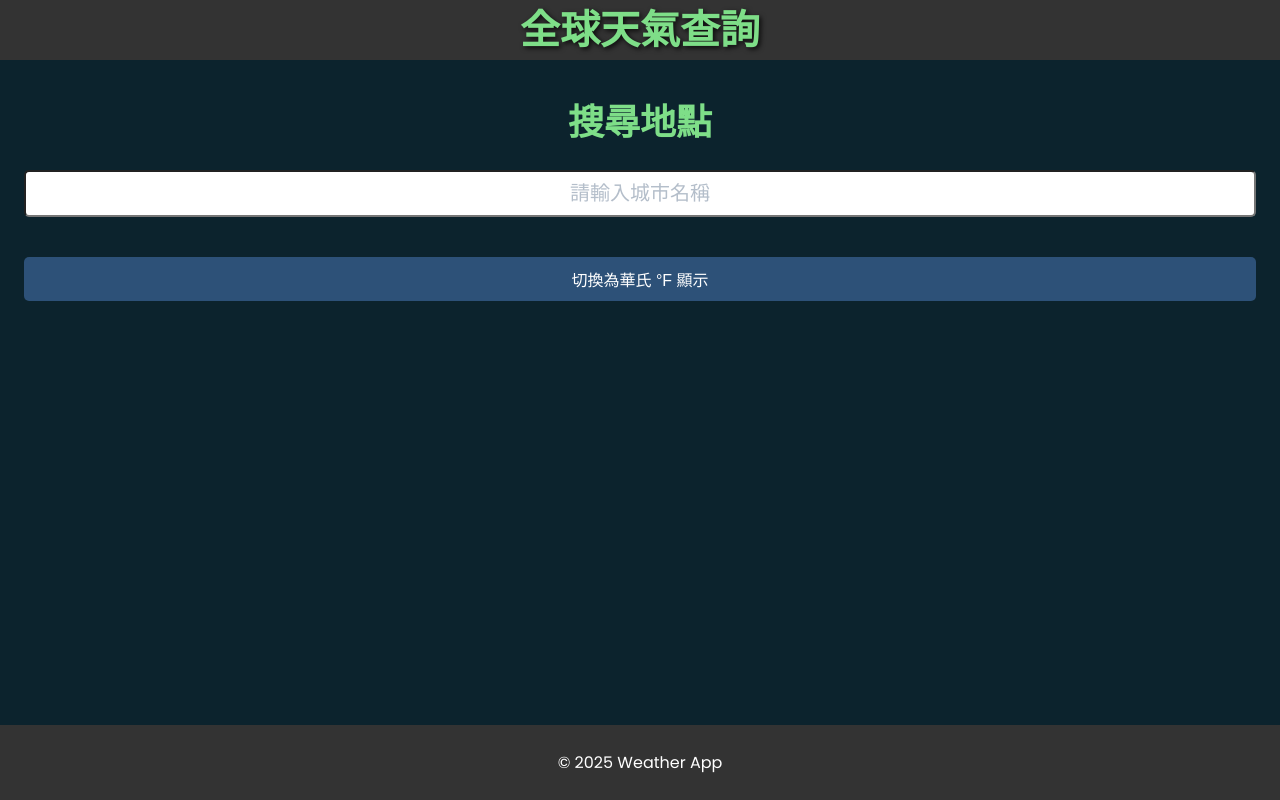
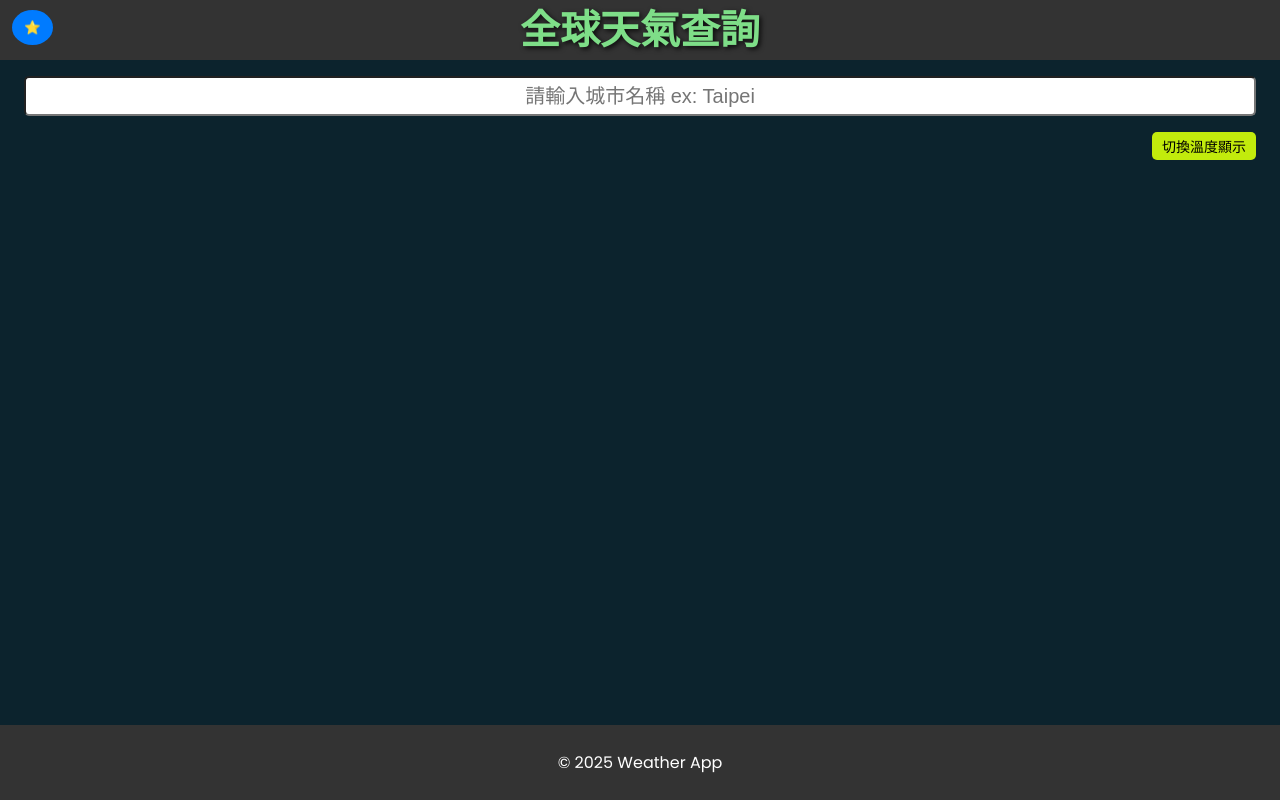
Before and after one commit to seraphimboyi/weather-dashboard, a React (Vite) app: page / in a window 1280 px wide. Built offline with nearby package versions, Linux system fonts and the light colour scheme.

Commit message:
update: adjust structure and styles of multiple components
- 調整 `DashBoard`、`Current`、`Forecast`、`SearchLocation` 元件的結構
- 優化樣式，提高 UI 一致性與可讀性
- 改善元件組織，提升維護性

```diff
--- a/src/components/DashBoard/Current/index.tsx
+++ b/src/components/DashBoard/Current/index.tsx
@@ -1,18 +1,20 @@
 import React from "react";
 import { mapWeatherCode } from "../data";
 import { WeatherApiResponse } from "../../../types/weatherApi";
-import { Title, Container, Ul, Li } from "./styled";
+import { Container, Ul, Li, Button } from "./styled";
 
 type TypeCurrentProps = {
   weatherData: WeatherApiResponse;
   cityName: string;
-  isCelsius: boolean; // 🔹 新增屬性來控制溫度顯示
+  isCelsius: boolean;
+  addToFavorites: (city: string, lat: number, lon: number) => void;
 };
 
 const Current: React.FC<TypeCurrentProps> = ({
   weatherData,
   cityName,
   isCelsius,
+  addToFavorites,
 }) => {
   const {
     timezone,
@@ -24,16 +26,18 @@ const Current: React.FC<TypeCurrentProps> = ({
     },
   } = weatherData;
 
+  const latitude = weatherData.latitude ?? null;
+  const longitude = weatherData.longitude ?? null;
+
   const temperature = isCelsius
     ? temperature_2m
     : (temperature_2m * 9) / 5 + 32;
 
   return (
     <Container>
-      <Title>即時天氣狀況</Title>
       <Ul>
-        <Li>時區: {timezone || "未知地區"}</Li>
         <Li>城市名稱: {cityName || "未知城市"}</Li>
+        <Li>所在時區: {timezone || "未知地區"}</Li>
         <Li>
           當前溫度: {temperature.toFixed(1)}°{isCelsius ? "C" : "F"}
         </Li>
@@ -41,6 +45,9 @@ const Current: React.FC<TypeCurrentProps> = ({
         <Li>風速: {windspeed_10m} km/h</Li>
         <Li>濕度: {relative_humidity_2m}%</Li>
       </Ul>
+      <Button onClick={() => addToFavorites(cityName, latitude, longitude)}>
+        加入最愛
+      </Button>
     </Container>
   );
 };
--- a/src/components/DashBoard/Current/styled.tsx
+++ b/src/components/DashBoard/Current/styled.tsx
@@ -1,6 +1,7 @@
 import styled from "styled-components";
 
 export const Container = styled.div`
+  position: relative;
   display: flex;
   row-gap: 16px;
   flex-direction: column;
@@ -15,12 +16,6 @@ export const Container = styled.div`
   padding: 20px 0px;
 `;
 
-export const Title = styled.h3`
-  font-size: 24px;
-  font-weight: bold;
-  color: #7ede88;
-`;
-
 export const Ul = styled.ul`
   display: flex;
   flex-direction: column;
@@ -28,5 +23,21 @@ export const Ul = styled.ul`
 `;
 
 export const Li = styled.li`
-  font-size: 16px;
+  font-size: 20px;
 `;
+
+export const Button = styled.button`
+  position: absolute;
+  background-color: #c2eb0c;
+  right: 10px;
+  top: 10px;
+  padding: 4px 10px;
+  border: none;
+  border-radius: 5px;
+  font-size: 14px;
+  cursor: pointer;
+  transition: background-color 0.3s;
+  &:hover {
+    background-color: #5cbf6a;
+  }
+`;
--- a/src/components/DashBoard/Forecast/styled.tsx
+++ b/src/components/DashBoard/Forecast/styled.tsx
@@ -17,13 +17,6 @@ export const Container = styled.div`
   background-size: cover;
   background-position: center;
   text-shadow: 2px 2px 5px rgba(0, 0, 0, 0.8);
-  padding: 20px 0px;
-`;
-
-export const Title = styled.h3`
-  font-size: 24px;
-  font-weight: bold;
-  color: #7ede88;
 `;
 
 export const Cards = styled.div`
@@ -55,13 +48,12 @@ export const Card = styled.div`
   border-radius: 10px;
   padding: 20px;
   background-color: rgba(61, 65, 85, 0.7);
-  backdrop-filter: blur(5px);
   display: flex;
   flex-direction: column;
   row-gap: 8px;
 `;
 
-export const CardTitle = styled.span`
+export const Date = styled.span`
   font-size: 20px;
   font-weight: bold;
   color: #c2eb0c;
--- a/src/components/DashBoard/SearchLocation/index.tsx
+++ b/src/components/DashBoard/SearchLocation/index.tsx
@@ -1,6 +1,6 @@
 import { useEffect, useRef, useState } from "react";
 import { type LocationResult } from "../../../types/weatherApi";
-import { Title, Container, InputWrapper, Input, Ul, Li } from "./styled";
+import { Container, InputWrapper, Input, Ul, Li } from "./styled";
 
 type SearchLocationProps = {
   searchQuery: string;
@@ -49,12 +49,11 @@ const SearchLocation: React.FC<SearchLocationProps> = ({
 
   return (
     <Container>
-      <Title>搜尋地點</Title>
       <InputWrapper>
         <Input
           ref={inputRef}
           type="text"
-          placeholder="請輸入城市名稱"
+          placeholder="請輸入城市名稱 ex: Taipei"
           value={searchQuery}
           onChange={(e) => setSearchQuery(e.target.value)}
           onFocus={() => setShowSuggestions(true)}
--- a/src/components/DashBoard/SearchLocation/styled.tsx
+++ b/src/components/DashBoard/SearchLocation/styled.tsx
@@ -12,13 +12,6 @@ export const Container = styled.div`
   align-items: center;
   justify-content: center;
   row-gap: 20px;
-  padding: 20px 0px;
-`;
-
-export const Title = styled.h2`
-  font-size: 36px;
-  font-weight: bold;
-  color: #7ede88;
 `;
 
 export const InputWrapper = styled.div`
@@ -29,19 +22,16 @@ export const InputWrapper = styled.div`
 `;
 
 export const Input = styled.input`
+  height: 40px;
   width: 100%;
   border-radius: 5px;
   padding: 10px;
   font-size: 20px;
   text-align: center;
 
-  &::placeholder {
-    color: #b4beca; /* ✅ 讓 placeholder 也能適應背景 */
-  }
-
   &:focus {
     outline: none;
-    border: 1px solid rgba(134, 30, 30, 0.8);
+    border: 2px solid #c2eb0c;
     background: #b4beca;
   }
 `;
@@ -57,9 +47,10 @@ export const Ul = styled.ul`
 
 export const Li = styled.li`
   font-size: 18px;
+  color: #7ede88;
   border-bottom: 1px solid #b4beca;
   cursor: pointer;
   &:hover {
-    color: #86201e;
+    color: #fff;
   }
 `;
--- a/src/components/DashBoard/index.tsx
+++ b/src/components/DashBoard/index.tsx
@@ -1,60 +1,53 @@
-import { useEffect, useRef, useState } from "react";
-import {
-  type LocationResult,
-  type WeatherApiResponse,
-} from "../../types/weatherApi";
+import { useEffect, useState } from "react";
+import { type WeatherApiResponse } from "../../types/weatherApi";
 import Current from "./Current";
 import Forecast from "./Forecast";
 import SearchLocation from "./SearchLocation";
-import { Container, Button } from "./styled";
+import Favorite from "./Favorite";
+import {
+  Container,
+  Button,
+  ButtonWrapper,
+  ToastMessage,
+  WeatherFiled,
+  Title,
+} from "./styled";
+
+type FavoriteItem = {
+  name: string;
+  lat: number;
+  lon: number;
+};
 
 const DashBoard: React.FC = () => {
   const [searchQuery, setSearchQuery] = useState<string>("");
-  const [locations, setLocations] = useState<LocationResult[]>([]);
   const [latitude, setLatitude] = useState<number | null>(null);
   const [longitude, setLongitude] = useState<number | null>(null);
   const [cityName, setCityName] = useState<string>("");
   const [weatherData, setWeatherData] = useState<WeatherApiResponse | null>(
     null
   );
-  const [isCelsius, setIsCelsius] = useState<boolean>(true); // 🔹 新增狀態來控制溫度單位
+  const [isCelsius, setIsCelsius] = useState<boolean>(true);
+  const [favorites, setFavorites] = useState<FavoriteItem[]>([]);
+  const [toastMessage, setToastMessage] = useState<string>("");
 
-  const inputRef = useRef<HTMLInputElement | null>(null);
+  // 初始化 LocalStorage 的最愛城市
+  useEffect(() => {
+    const storedFavorites = JSON.parse(
+      localStorage.getItem("favorites") || "[]"
+    );
+    setFavorites(storedFavorites);
+  }, []);
 
-  // 監聽使用者輸入，搜尋地點
-  useEffect(() => {
-    if (searchQuery.length < 2) {
-      setLocations([]);
-      return;
-    }
-
-    const fetchLocations = async () => {
-      try {
-        const response = await fetch(
-          `https://geocoding-api.open-meteo.com/v1/search?name=${searchQuery}&count=10&language=en&format=json`
-        );
-        if (!response.ok) throw new Error("地點搜尋失敗");
-
-        const data = await response.json();
-        setLocations(data.results || []);
-      } catch (error) {
-        console.error("搜尋地點時發生錯誤:", error);
-      }
-    };
-
-    fetchLocations();
-  }, [searchQuery]);
-
-  // 取得即時天氣 & 5 天天氣預報
+  // 取得天氣資料
   useEffect(() => {
     if (latitude === null || longitude === null) return;
 
     const fetchWeather = async () => {
       try {
         const response = await fetch(
-          `https://api.open-meteo.com/v1/forecast?latitude=${latitude}&longitude=${longitude}&current=temperature_2m,weathercode,windspeed_10m,relative_humidity_2m&daily=temperature_2m_max,temperature_2m_min,weathercode&forecast_days=5&timezone=auto`
+          `https://api.open-meteo.com/v1/forecast?latitude=${latitude}&longitude=${longitude}&current=temperature_2m,weathercode,windspeed_10m,relative_humidity_2m&daily=temperature_2m_max,temperature_2m_min,weathercode&forecast_days=7&timezone=auto`
         );
-
         if (!response.ok) throw new Error("天氣查詢失敗");
 
         const data: WeatherApiResponse = await response.json();
@@ -67,12 +60,58 @@ const DashBoard: React.FC = () => {
     fetchWeather();
   }, [latitude, longitude]);
 
-  const toggleTemperatureUnit = () => {
-    setIsCelsius((prev) => !prev);
+  // 顯示 Toast 訊息
+  const showToast = (msg: string) => {
+    setToastMessage(msg);
+    setTimeout(() => setToastMessage(""), 3000);
+  };
+
+  // 加入最愛
+  const addToFavorites = (city: string, lat: number, lon: number) => {
+    if (
+      favorites.some(
+        (fav) => fav.name === city && fav.lat === lat && fav.lon === lon
+      )
+    ) {
+      showToast(`已將 ${city} 加入過最愛囉`);
+      return;
+    }
+
+    const newFavorites = [...favorites, { name: city, lat, lon }];
+    setFavorites(newFavorites);
+    localStorage.setItem("favorites", JSON.stringify(newFavorites));
+    showToast(`已成功將 ${city} 加入最愛`);
+  };
+
+  // 移除最愛
+  const removeFromFavorites = (city: string, lat: number, lon: number) => {
+    const newFavorites = favorites.filter(
+      (fav) => !(fav.name === city && fav.lat === lat && fav.lon === lon)
+    );
+    setFavorites(newFavorites);
+    localStorage.setItem("favorites", JSON.stringify(newFavorites));
+    showToast(`已從最愛中移除 ${city}`);
+  };
+
+  // 點擊最愛城市時，查詢天氣
+  const handleFavoriteClick = (fav: FavoriteItem) => {
+    setLatitude(fav.lat);
+    setLongitude(fav.lon);
+    setCityName(fav.name);
+    showToast(`已載入 ${fav.name} 的天氣資訊`);
   };
 
   return (
     <Container>
+      {toastMessage && <ToastMessage>{toastMessage}</ToastMessage>}
+
+      <Favorite
+        favorites={favorites}
+        onSelectCity={handleFavoriteClick}
+        onRemoveCity={removeFromFavorites}
+      />
+
+      <WeatherFiled>
         <SearchLocation
           searchQuery={searchQuery}
           setSearchQuery={setSearchQuery}
@@ -80,21 +119,24 @@ const DashBoard: React.FC = () => {
           setLongitude={setLongitude}
           setCityName={setCityName}
         />
-
-      <Button onClick={toggleTemperatureUnit}>
-        {isCelsius ? "切換為華氏 °F 顯示" : "切換為攝氏 °C 顯示"}
-      </Button>
+        <ButtonWrapper>
+          <Button onClick={() => setIsCelsius(!isCelsius)}>切換溫度顯示</Button>
+        </ButtonWrapper>
 
         {weatherData && (
           <>
+            <Title>即時天氣狀況</Title>
             <Current
               weatherData={weatherData}
               cityName={cityName}
               isCelsius={isCelsius}
+              addToFavorites={addToFavorites}
             />
+            <Title>未來 5 天天氣預報</Title>
             <Forecast weatherData={weatherData} isCelsius={isCelsius} />
           </>
         )}
+      </WeatherFiled>
     </Container>
   );
 };
--- a/src/components/DashBoard/styled.tsx
+++ b/src/components/DashBoard/styled.tsx
@@ -1,30 +1,77 @@
-import styled from "styled-components";
+import { styled, keyframes } from "styled-components";
 import { ExtraLarge, Desktop, Tablet, Mobile } from "../../styles/breakpoints";
 
 export const Container = styled.div`
   display: flex;
   flex-direction: column;
   max-width: 1340px;
+  column-gap: 30px;
   width: 100%;
   margin: 0 auto;
-  row-gap: 20px;
   padding: 0px 12px;
   @media ${Tablet} {
     padding: 0px 24px;
   }
+  @media ${Desktop} {
+    flex-direction: row;
+  }
+  @media ${ExtraLarge} {
+    padding: 0px;
+  }
+`;
+
+export const WeatherFiled = styled.div`
+  flex: 1;
+  display: flex;
+  flex-direction: column;
+  row-gap: 16px;
+`;
+
+export const Title = styled.h3`
+  font-size: 24px;
+  font-weight: bold;
+  color: #7ede88;
+  text-align: center;
+`;
+
+export const ButtonWrapper = styled.div`
+  display: flex;
+  justify-content: end;
 `;
 
 export const Button = styled.button`
-  padding: 10px 20px;
+  padding: 4px 10px;
   border: none;
   border-radius: 5px;
-  background-color: #2d5178;
-  color: white;
-  font-size: 16px;
+  background-color: #c2eb0c;
+  color: black;
+  font-size: 14px;
   cursor: pointer;
   transition: background-color 0.3s;
 
   &:hover {
-    background-color: #354455;
+    background-color: #5cbf6a;
   }
 `;
+
+// 定義動畫
+const fadeInOut = keyframes`
+  0% { opacity: 0; transform: translateY(-10px); }
+  10% { opacity: 1; transform: translateY(0); }
+  90% { opacity: 1; transform: translateY(0); }
+  100% { opacity: 0; transform: translateY(-10px); }
+`;
+
+// Toast 訊息樣式
+export const ToastMessage = styled.div`
+  position: fixed;
+  top: 20px;
+  right: 20px;
+  background: rgba(0, 0, 0, 0.8);
+  color: #7ede88;
+  padding: 12px 20px;
+  border-radius: 5px;
+  box-shadow: 0 4px 8px rgba(0, 0, 0, 0.2);
+  animation: ${fadeInOut} 2.5s ease-in-out;
+  z-index: 1000;
+`;
```
Also changed, not shown: src/components/DashBoard/Forecast/index.tsx (+8 -7 lines). Lines whose indentation alone changed are shown as unchanged.
